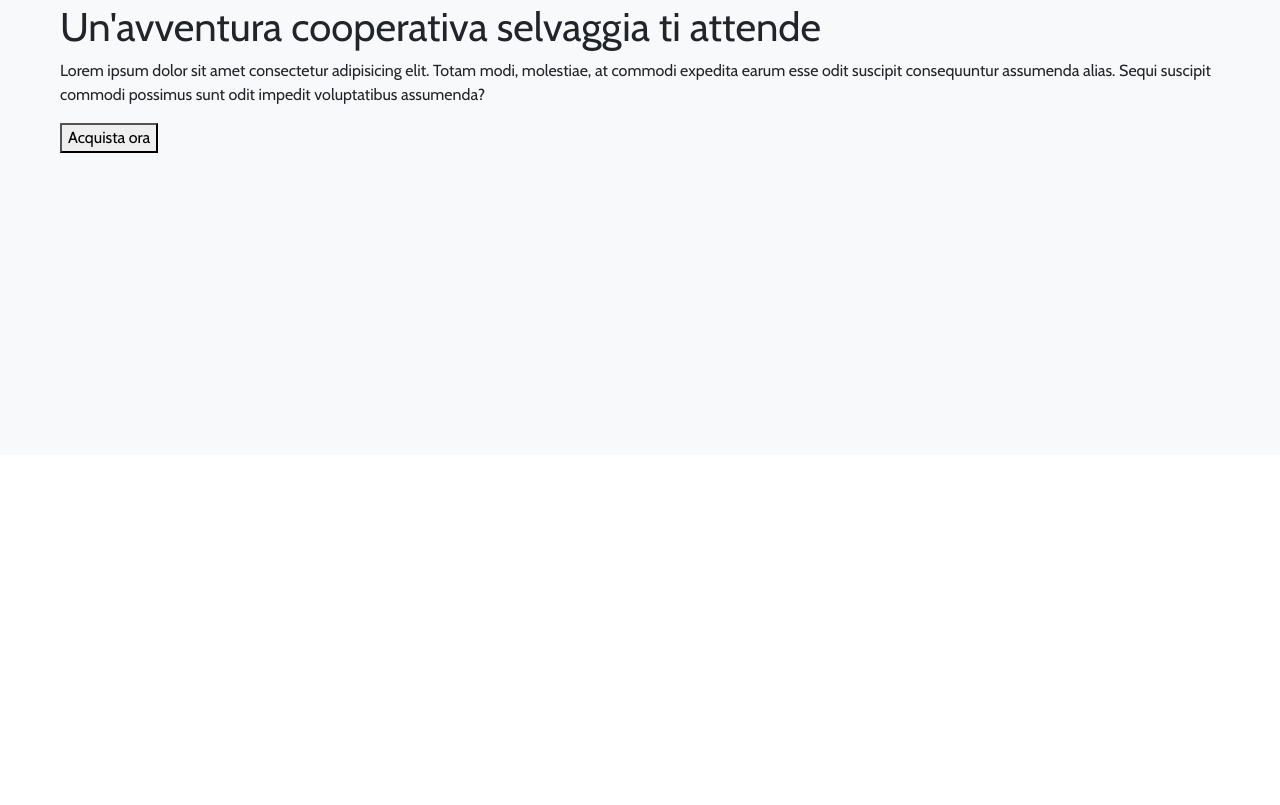
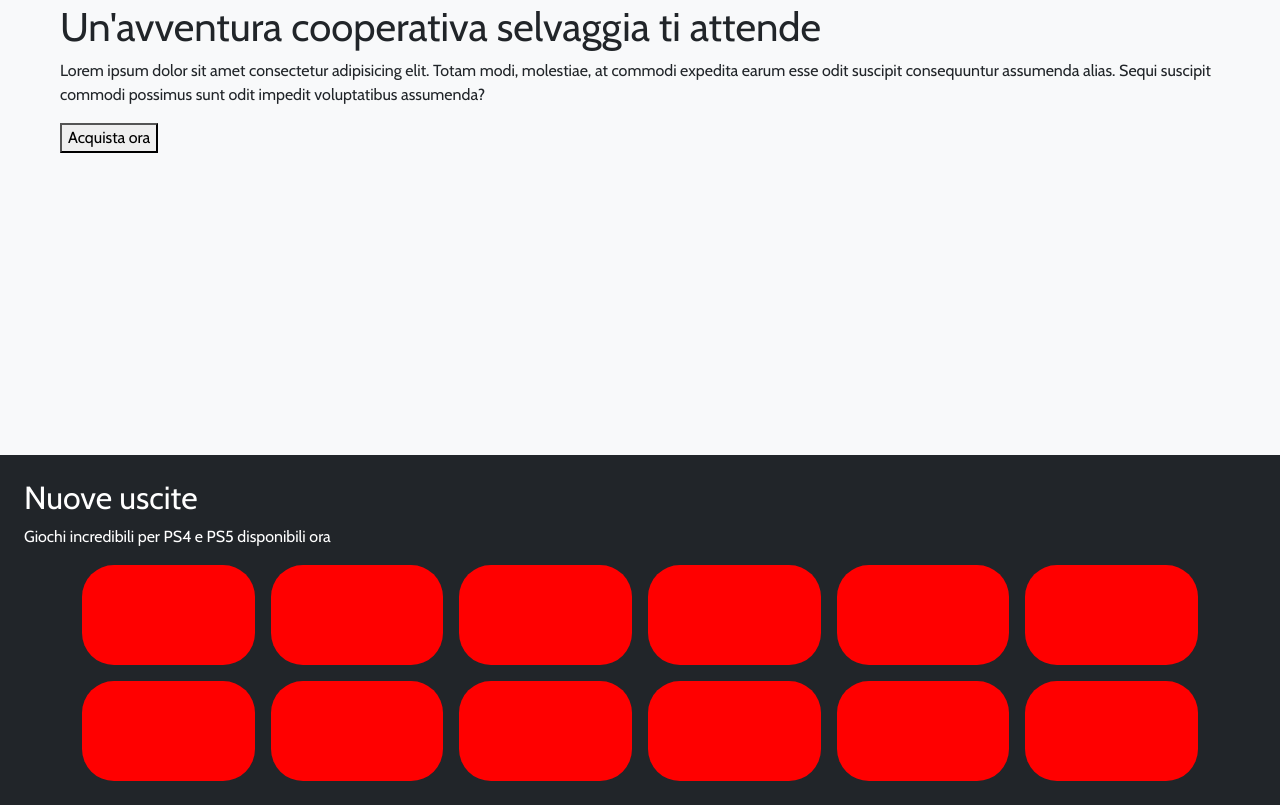
Before and after one commit to ManuelBravaccini/htmlcss-playstation, a plain HTML site: page index.html in a window 1280 px wide. Shown: the part 1587-2392 px from the top of the page. Before the commit the page ends 2042 px from the top, so only its background shows below. Drawn offline with nearby package versions, Linux system fonts and the light colour scheme.

Commit message:
Added section "new-games"

```diff
--- a/index.html
+++ b/index.html
@@ -207,6 +207,64 @@
                 </div>
             </div>
         </section>
+        <section id="new-games">
+            <div class="container-fluid bg-dark text-white p-4">
+                <h2>Nuove uscite</h2>
+                <p>Giochi incredibili per PS4 e PS5 disponibili ora</p>
+                <div class="container">
+                    <div class="row g-3 justify-content-md-between">
+                        <div class="col-6 col-ms-4 col-lg-2">
+                            <div class="cards rounded-5">
+                            </div>
+                        </div>
+                        <div class="col-6 col-ms-4 col-lg-2">
+                            <div class="cards rounded-5">
+                            </div>
+                        </div>
+                        <div class="col-6 col-ms-4 col-lg-2">
+                            <div class="cards rounded-5">
+                            </div>
+                        </div>
+                        <div class="col-6 col-ms-4 col-lg-2">
+                            <div class="cards rounded-5">
+                            </div>
+                        </div>
+                        <div class="col-6 col-ms-4 col-lg-2">
+                            <div class="cards rounded-5">
+                            </div>
+                        </div>
+                        <div class="col-6 col-ms-4 col-lg-2">
+                            <div class="cards rounded-5">
+                            </div>
+                        </div>
+                        <div class="col-6 col-ms-4 col-lg-2">
+                            <div class="cards rounded-5">
+                            </div>
+                        </div>
+                        <div class="col-6 col-ms-4 col-lg-2">
+                            <div class="cards rounded-5">
+                            </div>
+                        </div>
+                        <div class="col-6 col-ms-4 col-lg-2">
+                            <div class="cards rounded-5">
+                            </div>
+                        </div>
+                        <div class="col-6 col-ms-4 col-lg-2">
+                            <div class="cards rounded-5">
+                            </div>
+                        </div>
+                        <div class="col-6 col-ms-4 col-lg-2">
+                            <div class="cards rounded-5">
+                            </div>
+                        </div>
+                        <div class="col-6 col-ms-4 col-lg-2">
+                            <div class="cards rounded-5">
+                            </div>
+                        </div>
+                    </div>
+                </div>
+            </div>
+        </section>
     </main>
     <footer>
 
```
